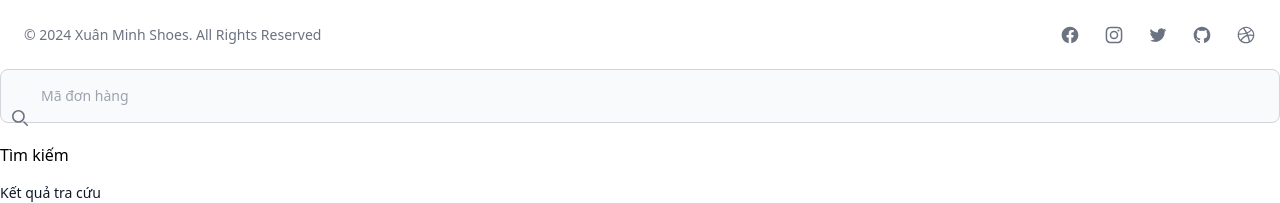
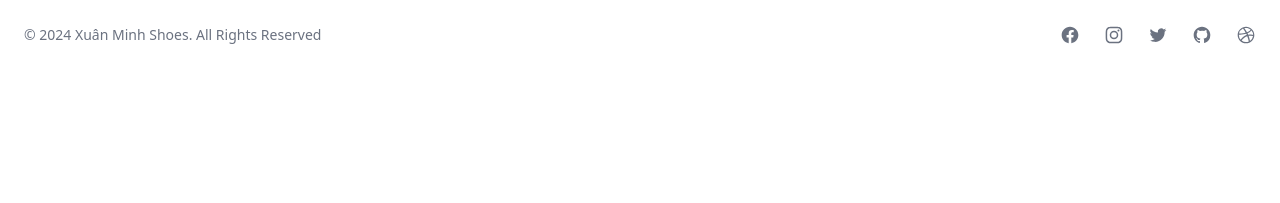
Before and after one commit to evileye2002/Shoes_Shop, a Django app: template templates/core/home.html in a window 1280 px wide. Shown: the part 2567-2770 px from the top of the page. After the commit the page ends 2611 px from the top, so only its background shows below. Run offline with Django 5.2, Linux system fonts and the light colour scheme; the template is opened without the code that fills it, so the values that code supplies are empty; parts of the project's set-up code (start-up, migrations or seed data) failed here and were passed over; some libraries are stand-ins or nearby versions.

Commit message:
update templates

```diff
--- a/settings/base.py
+++ b/settings/base.py
@@ -133,7 +133,7 @@
 # Django-jazzmin
 JAZZMIN_SETTINGS = {
     # "show_ui_builder": True,
-    "site_logo": "imgs/logo.svg",
+    # "site_logo": "imgs/logo.svg",
     "site_brand": "Xuân Minh Shoes",
     "user_avatar": "avatar",
     "related_modal_active": True,
--- a/templates/account/sign_in.html
+++ b/templates/account/sign_in.html
@@ -33,10 +33,10 @@
             Chưa có tài khoản?
             <a href="{% url 'sign_up' %}" class="font-medium text-primary-600 hover:underline dark:text-primary-500">Đăng ký ngay</a>
           </p>
-          <p class="flex justify-between text-sm">
+          {% comment %} <p class="flex justify-between text-sm">
             <a href="#" class="font-medium text-primary-600 hover:underline dark:text-primary-500">Quên mật khẩu?</a>
             <a href="#" class="font-medium text-primary-600 hover:underline dark:text-primary-500">Khôi phục tài khoản</a>
-          </p>
+          </p> {% endcomment %}
         </div>
       </div>
     </div>
--- a/templates/base_layout.html
+++ b/templates/base_layout.html
@@ -9,7 +9,7 @@
     <meta name="viewport" content="width=device-width, initial-scale=1.0" />
     <meta name="description" content="{{ config_settings.description }}" />
 
-    <link rel="shortcut icon" href="{{ config_settings.shortcute_icon }}" />
+    {% comment %} <link rel="shortcut icon" href="{{ config_settings.shortcute_icon }}" /> {% endcomment %}
 
     {% if title %}
       <title>{{ title }} | {{ config_settings.web_name }}</title>
@@ -41,6 +41,7 @@
 
     {% include 'partials/messages.html' %}
 
+    {% if user.is_authenticated %}
       <c-modal id="order-search" header="Tra cứu đơn hàng">
         {# prettier-ignore #}
         <form
@@ -77,7 +78,6 @@
           <div id="order-search-result" class="space-y-4"></div>
         </div>
       </c-modal>
-
-    <!-- JS -->
+    {% endif %}
   </body>
 </html>
--- a/templates/core/home.html
+++ b/templates/core/home.html
@@ -28,7 +28,7 @@
   </section>
 
   <section class="bg-white dark:bg-gray-900">
-    <div id="default-carousel" class="relative w-full px-16 py-8" data-carousel="slide">
+    <div id="default-carousel" class="relative w-full px-4 py-8 md:px-16" data-carousel="slide">
       <div class="relative h-56 overflow-hidden rounded-lg md:h-[30rem] z-0">
         <div class="hidden duration-700 ease-in-out" data-carousel-item>
           <img src="{% static 'imgs/banner_2.jpg' %}" class="absolute block w-full h-full -translate-x-1/2 -translate-y-1/2 top-1/2 left-1/2" alt="..." />
--- a/templates/partials/header.html
+++ b/templates/partials/header.html
@@ -97,8 +97,8 @@
       </div>
       {% if not user.is_authenticated %}
         <div class="grid grid-cols-2 gap-4">
-          <a href="#" class="px-4 py-1.5 text-sm font-medium text-center text-gray-900 bg-white border border-gray-200 rounded-lg focus:outline-none hover:bg-gray-100 hover:text-blue-700 focus:z-10 focus:ring-4 focus:ring-gray-100 dark:focus:ring-gray-700 dark:bg-gray-800 dark:text-gray-400 dark:border-gray-600 dark:hover:text-white dark:hover:bg-gray-700">Đăng ký</a>
-          <a href="#" class="px-4 py-1.5 text-sm font-medium text-center text-white bg-blue-700 rounded-lg hover:bg-blue-800 focus:ring-4 focus:ring-blue-300 dark:bg-blue-600 dark:hover:bg-blue-700 focus:outline-none dark:focus:ring-blue-800">Đăng nhập</a>
+          <a href="{% url 'sign_up' %}" class="px-4 py-1.5 text-sm font-medium text-center text-gray-900 bg-white border border-gray-200 rounded-lg focus:outline-none hover:bg-gray-100 hover:text-blue-700 focus:z-10 focus:ring-4 focus:ring-gray-100 dark:focus:ring-gray-700 dark:bg-gray-800 dark:text-gray-400 dark:border-gray-600 dark:hover:text-white dark:hover:bg-gray-700">Đăng ký</a>
+          <a href="{% url 'sign_in' %}" class="px-4 py-1.5 text-sm font-medium text-center text-white bg-blue-700 rounded-lg hover:bg-blue-800 focus:ring-4 focus:ring-blue-300 dark:bg-blue-600 dark:hover:bg-blue-700 focus:outline-none dark:focus:ring-blue-800">Đăng nhập</a>
         </div>
       {% endif %}
     </div>
```
Lines whose indentation alone changed are shown as unchanged.
